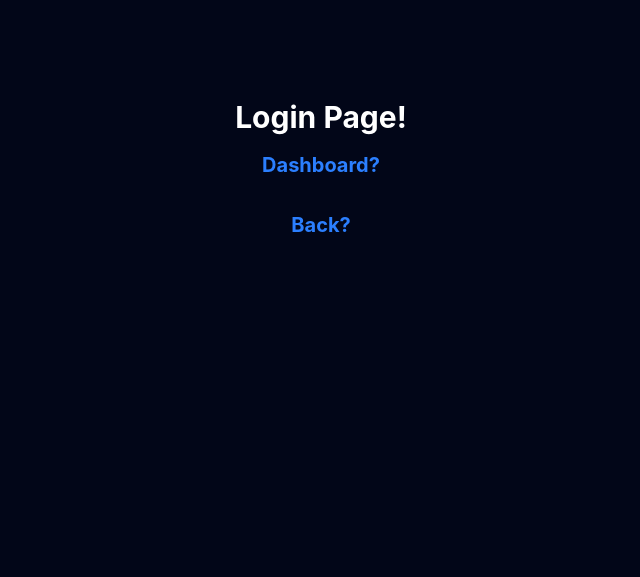
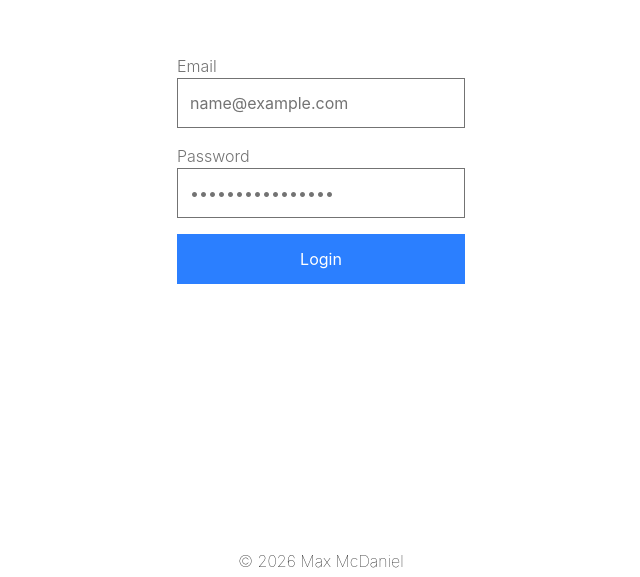
Before and after one commit to DodoSeal/LPlot, a SvelteKit app: page /login in a window 1280 px wide. Shown: the part 223-800 px from the top of the page, without its empty margins (319-959 px from the left). Built offline with nearby package versions, Linux system fonts and the light colour scheme.

Commit message:
Progress on login page - Basic Styling

```diff
--- a/src/app.html
+++ b/src/app.html
@@ -6,7 +6,7 @@
 		<meta name="text-scale" content="scale" />
 		%sveltekit.head%
 	</head>
-	<body class="bg-slate-950" data-sveltekit-preload-data="hover">
+	<body class="" data-sveltekit-preload-data="hover">
 		<div style="display: contents">%sveltekit.body%</div>
 	</body>
 </html>
--- a/src/routes/+page.svelte
+++ b/src/routes/+page.svelte
@@ -1,4 +1,11 @@
-<div class="w-screen h-screen flex flex-col items-center place-content-center">
-    <h1 class="text-white text-center font-bold text-3xl">Home Page!</h1>
-    <a class="text-blue-500 hover:text-blue-400 hover:underline cursor-pointer transition-all duration-200 text-center font-bold text-xl m-4" href="/login">Login?</a>
+<script>
+  import Copyright from "./Copyright.svelte";
+
+</script>
+<svelte:head>
+    <title>Home Page!</title>
+</svelte:head>
+
+<div class="w-full h-full flex">
+    <Copyright />
 </div>
--- /dev/null
+++ b/src/routes/Copyright.svelte
@@ -0,0 +1,3 @@
+<div class="w-full h-6 absolute flex items-center place-content-center bottom-0 mb-1">
+    <p class="font-thin">© 2026 Max McDaniel</p>
+</div>
--- a/src/routes/dashboard/+page.svelte
+++ b/src/routes/dashboard/+page.svelte
@@ -1,3 +1,7 @@
+<svelte:head>
+    <title>Dashboard Page!</title>
+</svelte:head>
+
 <div class="w-screen h-screen flex flex-col items-center place-content-center">
     <h1 class="text-white text-center font-bold text-3xl">Dashboard Page!</h1>
     <a class="text-blue-500 hover:text-blue-400 hover:underline cursor-pointer transition-all duration-200 text-center font-bold text-xl m-4" href="/design">Design?</a>
--- a/src/routes/design/+page.svelte
+++ b/src/routes/design/+page.svelte
@@ -1,3 +1,7 @@
+<svelte:head>
+    <title>Design Page!</title>
+</svelte:head>
+
 <div class="w-screen h-screen flex flex-col items-center place-content-center">
     <h1 class="text-white text-center font-bold text-3xl">Design Page!</h1>
     <a class="text-blue-500 hover:text-blue-400 hover:underline cursor-pointer transition-all duration-200 text-center font-bold text-xl m-4" href="/">Back?</a>
--- a/src/routes/login/+page.svelte
+++ b/src/routes/login/+page.svelte
@@ -1,5 +1,16 @@
-<div class="w-screen h-screen flex flex-col items-center place-content-center">
-    <h1 class="text-white text-center font-bold text-3xl">Login Page!</h1>
-    <a class="text-blue-500 hover:text-blue-400 hover:underline cursor-pointer transition-all duration-200 text-center font-bold text-xl m-4" href="/dashboard">Dashboard?</a>
-    <a class="text-blue-500 hover:text-blue-400 hover:underline cursor-pointer transition-all duration-200 text-center font-bold text-xl m-4" href="/">Back?</a>
+<script>
+  import Copyright from "../Copyright.svelte";
+  import LoginForm from "./LoginForm.svelte";
+  import LoginSidebar from "./LoginSidebar.svelte";
+
+</script>
+<svelte:head>
+    <title>Login Page!</title>
+</svelte:head>
+
+<div class="w-screen h-screen flex">
+    <LoginForm />
+    <!-- <LoginSidebar /> -->
+
+    <Copyright />
 </div>
--- /dev/null
+++ b/src/routes/login/LoginForm.svelte
@@ -0,0 +1,65 @@
+<style>
+    * {
+        user-select: none;
+        -moz-user-select: none;
+        -webkit-user-drag: none;
+    }
+
+    input {
+        outline: none;
+    }
+
+    input:not([type="button"]) {
+        border: 1px;
+        border-radius: var(--radius-md);
+        border-style: solid;
+        border-color: var(--color-neutral-500);
+        outline-color: var(--color-neutral-500);
+        padding: 0.75rem;
+        font-size: var(--text-md);
+        width: 18rem;
+        color: var(--color-neutral-800);
+        margin-bottom: 1rem;
+    }
+
+    input:not([type="button"]):focus {
+        border-radius: var(--radius-lg);
+    }
+
+    input[type="button"] {
+        border: 1px;
+        border-radius: var(--radius-md);
+        border-style: solid;
+        border-color: var(--color-blue-500);
+        outline-color: var(--color-neutral-500);
+        padding: 0.75rem;
+        font-size: var(--text-md);
+        width: 18rem;
+        cursor: pointer;
+        margin-bottom: 1rem;
+    }
+
+    input::placeholder {
+        color: var(--color-neutral-500);
+    }
+
+    input:autofill {
+        color: var(--color-neutral-800);
+    }
+</style>
+
+<div class="w-full h-full flex flex-col items-center place-content-center">
+    <!-- Login Title -->
+    <!-- <div class="w-130 h-24 flex items-center place-content-center mb-6">
+        <p class="text-3xl text-black font-bold">Log in to your Account</p>
+    </div> -->
+
+    <!-- Input Fields -->
+    <div class="w-130 h-65 flex flex-col items-center place-content-center">
+        <p class="w-[18rem] font-light text-neutral-500">Email</p>
+        <input class="transition-all duration-200" placeholder="name@example.com" type="email" name="email" id="email-input">
+        <p class="w-[18rem] font-light text-neutral-500">Password</p>
+        <input class="transition-all duration-200" placeholder="••••••••••••••••" type="password" name="password" id="password-input">
+        <input class="bg-blue-500 hover:bg-blue-400 transition-all duration-200 text-white" type="button" value="Login">
+    </div>
+</div>
--- /dev/null
+++ b/src/routes/login/LoginSidebar.svelte
@@ -0,0 +1,3 @@
+<div class="w-[50%] h-full bg-slate-950">
+
+</div>
```
